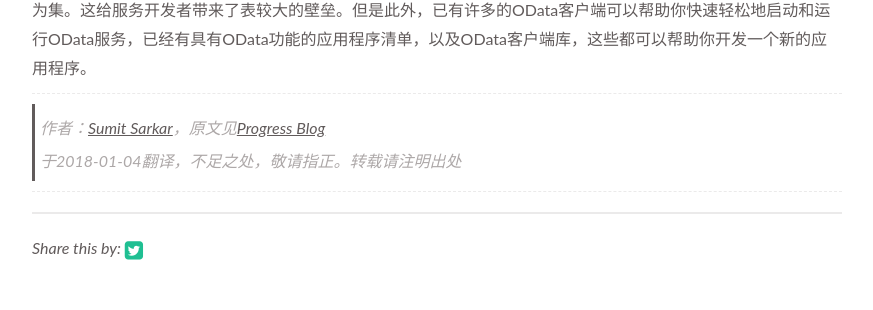
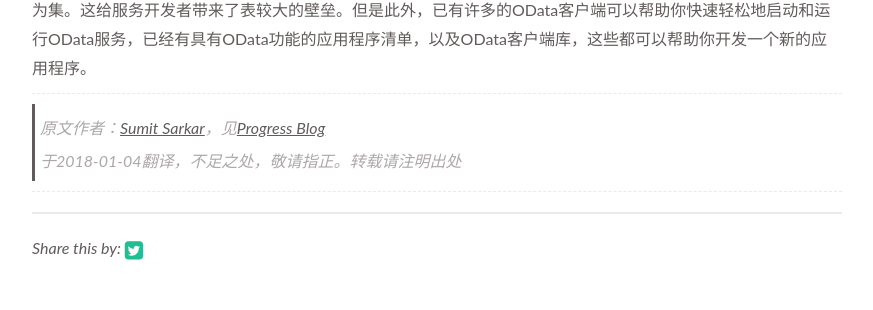
Before and after one commit to modx-space/shawzt.github.io, a Jekyll site: the page built from _posts/2018-01-05-rest-api-industry-debate-on-data-protocol.md, in a window 1280 px wide and 900 px high, scrolled down 4594 px. Shown: the part 357-667 px from the top of the window, without its empty margins (203-1076 px from the left). Built offline with Jekyll 4.4.1, drawn with Linux system fonts in a browser that asks for light colours; comment, search, counter and statistics services are not loaded.

Commit message:
Minor updates

```diff
--- a/_posts/2018-01-05-rest-api-industry-debate-on-data-protocol.md
+++ b/_posts/2018-01-05-rest-api-industry-debate-on-data-protocol.md
@@ -85,7 +85,7 @@ OData很强大，但有很多繁重的工作，因为你必须遵守标准的所
 
 ---
 
-> 作者：[Sumit Sarkar][1]，原文见[Progress Blog][2]
+> 原文作者：[Sumit Sarkar][1]，见[Progress Blog][2]
 >
 > 于2018-01-04翻译，不足之处，敬请指正。转载请注明出处
 
```
Also changed, not shown: _posts/2018-01-27-what-is-load-balancing.md (+0 -1 lines).
